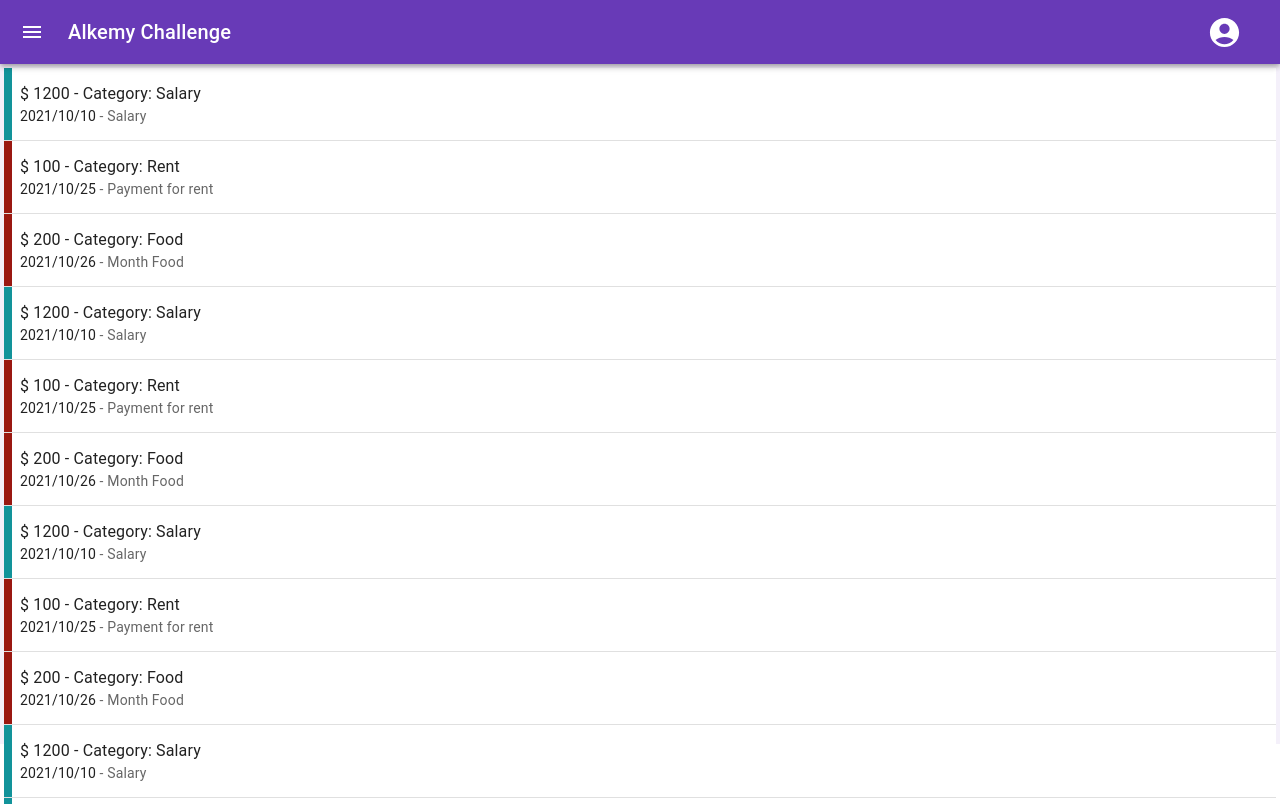
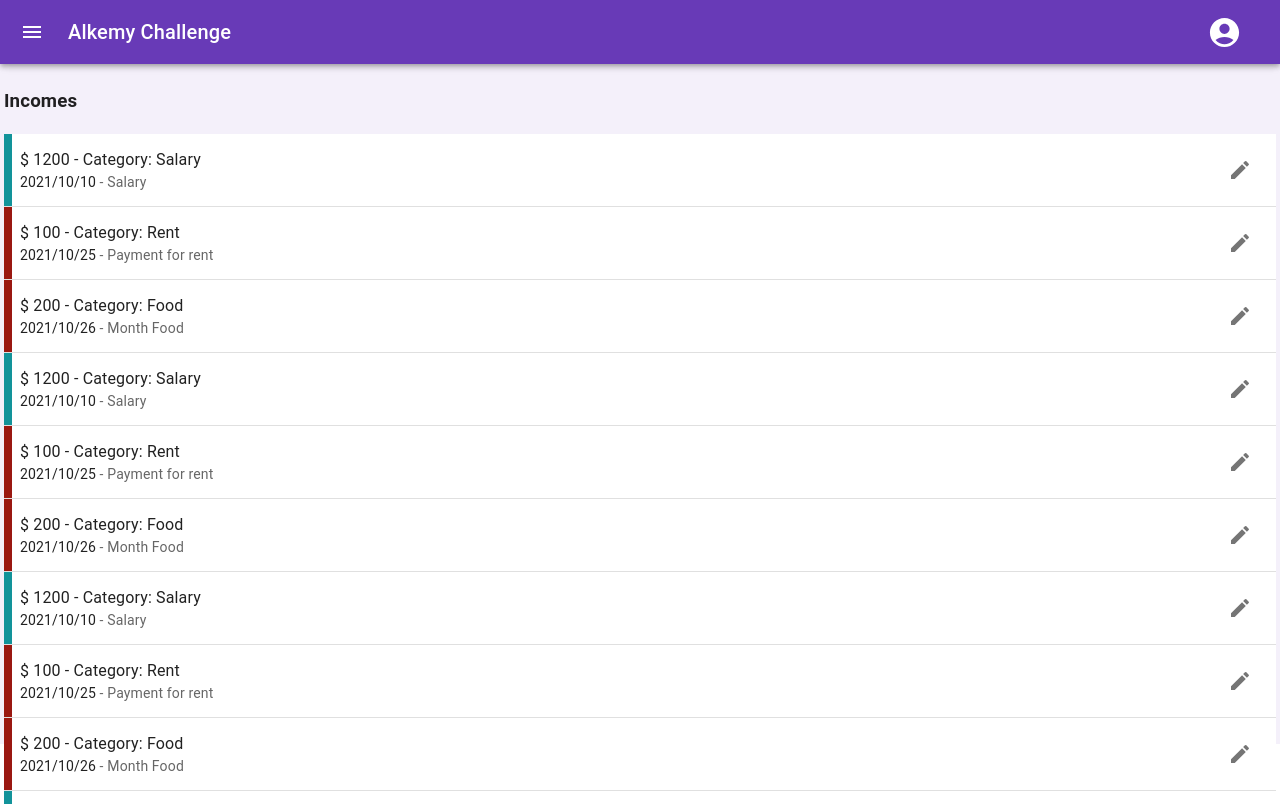
Before and after one commit to germansanz93/alkemy-challenge, a React (Create React App) app in the folder client/alkemy-challenge-client/: page /incomes in a window 1280 px wide. Built offline with nearby package versions, Linux system fonts and the light colour scheme.

Commit message:
Dashboard state added, MovementForm state added, MovementsList state removed, movementsSeed has id now, some styles added to movementsList

```diff
--- a/client/alkemy-challenge-client/src/App.js
+++ b/client/alkemy-challenge-client/src/App.js
@@ -17,29 +17,29 @@ class App extends Component {
         <Route
           exact
           path="/"
-          render={(routeProps) =>
+          render={() =>
             <Appbar children={<Dashboard />} />
           }
         />
         <Route
           exact
           path="/movements"
-          render={(routeProps) =>
-            <Appbar children={<MovementsList />} />
+          render={() =>
+            <Appbar children={<MovementsList title='Movements' fab={true}/>} />
           }
         />
         <Route
           exact
           path="/incomes"
-          render={(routeProps) =>
-            <Appbar children={<MovementsList />} />
+          render={() =>
+            <Appbar children={<MovementsList title='Incomes'/>} />
           }
         />
         <Route
           exact
           path="/expenses"
-          render={(routeProps) =>
-            <Appbar children={<MovementsList />} />
+          render={() =>
+            <Appbar children={<MovementsList title='Expenses'/>} />
           }
         />
       </Switch>
--- a/client/alkemy-challenge-client/src/Dashboard.js
+++ b/client/alkemy-challenge-client/src/Dashboard.js
@@ -7,9 +7,16 @@ import Plot from './Plot';
 import Recents from './Recents';
 import styles from './styles/DashboardStyles';
 import MovementForm from './MovementForm';
+import FlotatingActionBtn from './FlotatingActionBtn';
 
 function Dashboard(props) {
   const { classes } = props;
+  const [open, setOpen] = React.useState(false);
+  const handleOpen = () => setOpen(true);
+  const handleClose = (e) => {
+    e.preventDefault();
+    setOpen(false);
+  }
 
   return (
     <div className={classes.mainContainer}>
@@ -33,7 +40,8 @@ function Dashboard(props) {
         <h3 className={classes.cardTitle}>Recents</h3>
           <Recents/>
       </div>
-      <MovementForm/>
+      <FlotatingActionBtn onClick={handleOpen}/>
+      <MovementForm open={open} handleClose={handleClose}/>
     </div>
   )
 }
--- a/client/alkemy-challenge-client/src/MovementForm.js
+++ b/client/alkemy-challenge-client/src/MovementForm.js
@@ -3,7 +3,6 @@ import Backdrop from '@mui/material/Backdrop';
 import Box from '@mui/material/Box';
 import Modal from '@mui/material/Modal';
 import Fade from '@mui/material/Fade';
-import FloatingActionButton from './FlotatingActionBtn';
 import withStyles from '@mui/styles/withStyles';
 import styles from './styles/MovementFormStyles';
 import CalendarTodayIcon from '@mui/icons-material/CalendarToday';
@@ -15,17 +14,10 @@ import KeyboardArrowUpIcon from '@mui/icons-material/KeyboardArrowUp';
 import KeyboardArrowDownIcon from '@mui/icons-material/KeyboardArrowDown';
 
 function TransitionsModal(props) {
-  const { classes } = props;
-  const [open, setOpen] = React.useState(false);
-  const handleOpen = () => setOpen(true);
-  const handleClose = (e) => {
-    e.preventDefault();
-    setOpen(false);
-  }
+  const { classes, open, handleClose} = props;
 
   return (
     <div>
-      <FloatingActionButton onClick={handleOpen}></FloatingActionButton>
       <Modal
         aria-labelledby="transition-modal-title"
         aria-describedby="transition-modal-description"
--- a/client/alkemy-challenge-client/src/MovementsList.js
+++ b/client/alkemy-challenge-client/src/MovementsList.js
@@ -1,41 +1,52 @@
 import * as React from 'react';
 import Box from '@mui/material/Box';
 import ListItem from '@mui/material/ListItem';
-import ListItemButton from '@mui/material/ListItemButton';
 import ListItemText from '@mui/material/ListItemText';
 import { FixedSizeList } from 'react-window';
 import withStyles from '@mui/styles/withStyles';
 import { AutoSizer } from 'react-virtualized'
 import Typography from '@mui/material/Typography';
 import Divider from '@mui/material/Divider';
+import EditIcon from '@mui/icons-material/Edit';
+import IconButton from '@mui/material/IconButton';
 
+import FloatingActionButton from './FlotatingActionBtn';
 
 import styles from './styles/MovementsListStyles';
 import 'react-virtualized/styles.css';
 
 
 import movements from './movementsSeed';
+import MovementForm from './MovementForm';
 
 function MovementsList(props) {
-  const { classes } = props;
+  const { classes, title, fab } = props;
+  const [open, setOpen] = React.useState(false);
+  const handleOpen = () => setOpen(true);
+  const handleClose = (e) => {
+    e.preventDefault();
+    setOpen(false);
+  }
 
   return (
-    <div className={classes.movementsListContainer}>
-      <AutoSizer>
-        {({ width, height }) => (
-          <Box
-            sx={{ width: width, bgcolor: 'background.paper' }}
-          >
+    <div className={classes.container}>
+      <h3>{title}</h3>
+      <Box
+        className={classes.movementsListContainer}
+        sx={{ bgcolor: 'background.paper' }}
+      >
+        <AutoSizer className={classes.AutoSizer}>
+          {({ width, height }) => (
             <FixedSizeList
               height={height}
               width={width}
               itemSize={46}
               itemCount={movements.length}
-              overscanCount={5}
+              overscanCount={10}
             >
               {() => movements.map(mov => (
                 <div>
-                  <ListItem className={classes.ListItem} alignItems="flex-start">
+                  <ListItem className={classes.ListItem} alignItems="center">
                     <div className={mov.type == 1 ? classes.leftColorBarGreen : classes.leftColorBarRed}></div>
                     <ListItemText
                       primary={`$ ${mov.amount} - Category: ${mov.category}`}
@@ -53,14 +64,19 @@ function MovementsList(props) {
                         </React.Fragment>
                       }
                     />
+                    <IconButton aria-label="edit" onClick={handleOpen}>
+                      <EditIcon fontSize="inherit" />
+                    </IconButton>
                   </ListItem>
                   <Divider />
                 </div>
               ))}
             </FixedSizeList>
-          </Box>
-        )}
-      </AutoSizer>
+          )}
+        </AutoSizer>
+      </Box>
+      <MovementForm open={open} handleClose={handleClose}/>
+      {fab && <FloatingActionButton onClick={handleOpen}></FloatingActionButton>}
     </div>
   );
 }
--- a/client/alkemy-challenge-client/src/movementsSeed.js
+++ b/client/alkemy-challenge-client/src/movementsSeed.js
@@ -1,5 +1,6 @@
 export default [
   {
+    id: 1,
     date: '2021/10/10',
     amount: 1200,
     description: 'Salary',
@@ -7,6 +8,7 @@ export default [
     type: 1
   },
   {
+    id: 2,
     date: '2021/10/25',
     amount: 100.00,
     description: 'Payment for rent',
@@ -14,6 +16,7 @@ export default [
     type: 2
   },
   {
+    id: 3,
     date: '2021/10/26',
     amount: 200.00,
     description: 'Month Food',
@@ -21,6 +24,7 @@ export default [
     type: 2
   },
   {
+    id: 4,
     date: '2021/10/10',
     amount: 1200,
     description: 'Salary',
@@ -28,6 +32,7 @@ export default [
     type: 1
   },
   {
+    id: 5,
     date: '2021/10/25',
     amount: 100.00,
     description: 'Payment for rent',
@@ -35,6 +40,7 @@ export default [
     type: 2
   },
   {
+    id: 6,
     date: '2021/10/26',
     amount: 200.00,
     description: 'Month Food',
@@ -42,6 +48,7 @@ export default [
     type: 2
   },
   {
+    id: 7,
     date: '2021/10/10',
     amount: 1200,
     description: 'Salary',
@@ -49,6 +56,7 @@ export default [
     type: 1
   },
   {
+    id: 8,
     date: '2021/10/25',
     amount: 100.00,
     description: 'Payment for rent',
@@ -56,6 +64,7 @@ export default [
     type: 2
   },
   {
+    id: 9,
     date: '2021/10/26',
     amount: 200.00,
     description: 'Month Food',
@@ -63,6 +72,7 @@ export default [
     type: 2
   },
   {
+    id: 10,
     date: '2021/10/10',
     amount: 1200,
     description: 'Salary',
--- a/client/alkemy-challenge-client/src/styles/MovementsListStyles.js
+++ b/client/alkemy-challenge-client/src/styles/MovementsListStyles.js
@@ -1,4 +1,9 @@
 export default {
+  container: {
+    height: '100%',
+    display: 'flex',
+    flexDirection: 'column'
+  },
   movementsListContainer: {
     height: '100%',
   },
@@ -20,6 +25,6 @@ export default {
     bottom: '0',
     width: '8px',
     backgroundColor: '#9a1811',
-  }
+  },
 
 }
```
